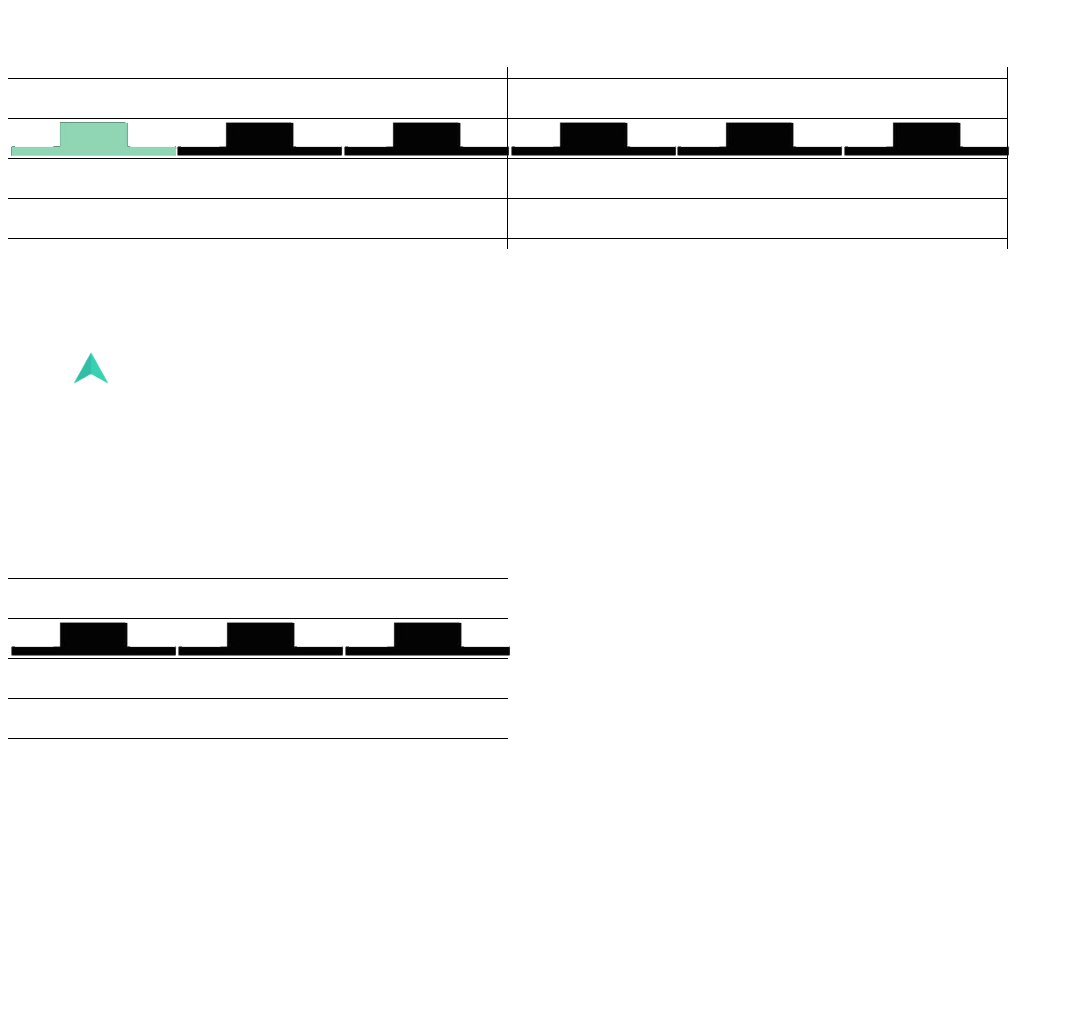
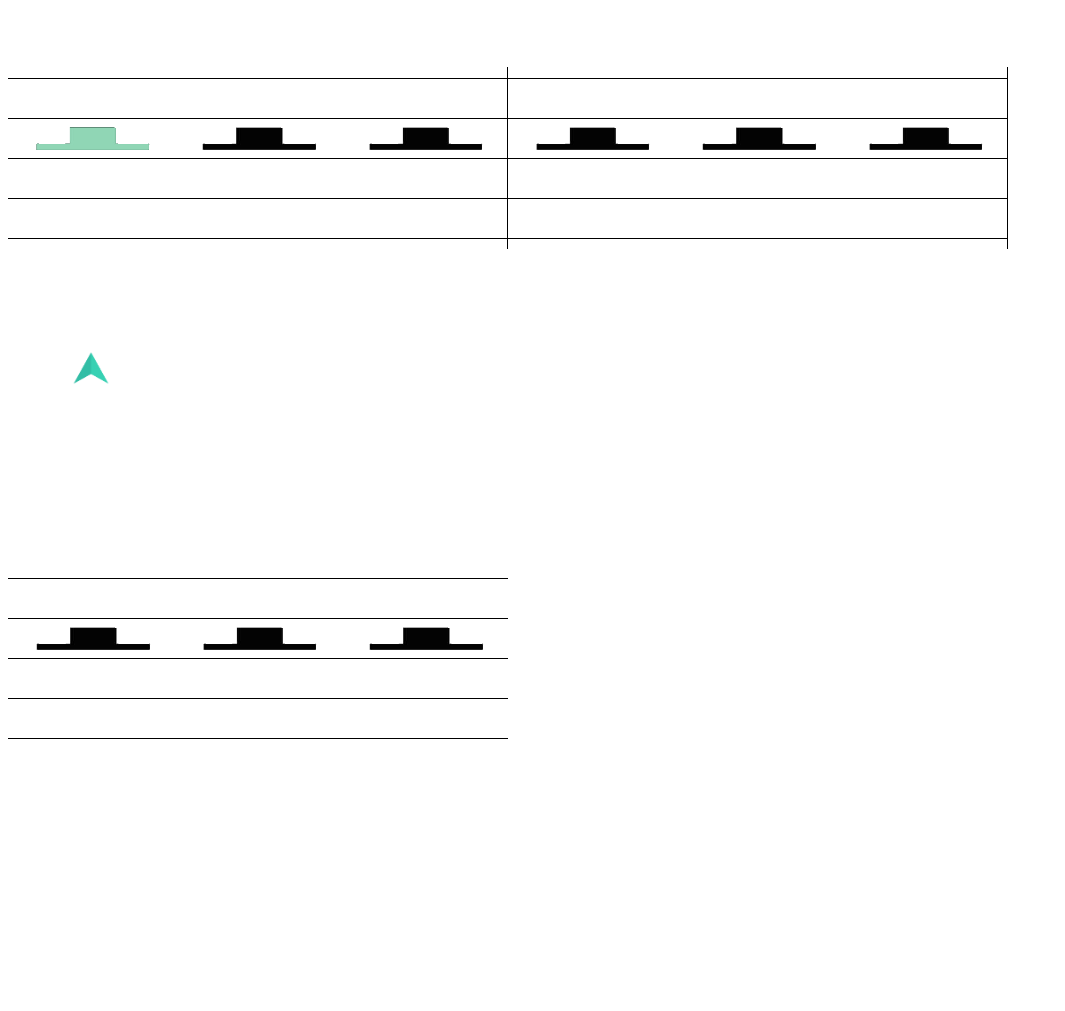
Before and after one commit to NimG98/MuseStaffJS, a website: page pub/examples.html in a window 1280 px wide. Shown: the whole page, without its empty margins (0-1065 px from the left). Drawn offline with Linux system fonts and the light colour scheme.

Commit message:
fix half and full rest image css

```diff
--- a/pub/src/Note.css
+++ b/pub/src/Note.css
@@ -58,3 +58,8 @@ since the flag of the note will be in the wrong direction
     -webkit-transform: scaleY(-1);
     transform: scaleY(-1);
 }
+
+.restImage {
+    margin-top: -40px;
+    max-width: 100%;
+}
--- a/pub/src/Note.js
+++ b/pub/src/Note.js
@@ -50,6 +50,8 @@ class Note {
                     noteContainer.appendChild(noteLineImg);
                 }
             }
+        } else if(this.noteType === "rest") {
+            noteImg.setAttribute("class", noteImg.className + " restImage");
         }
         noteImg.setAttribute("src", noteImgSrc);
 
```
